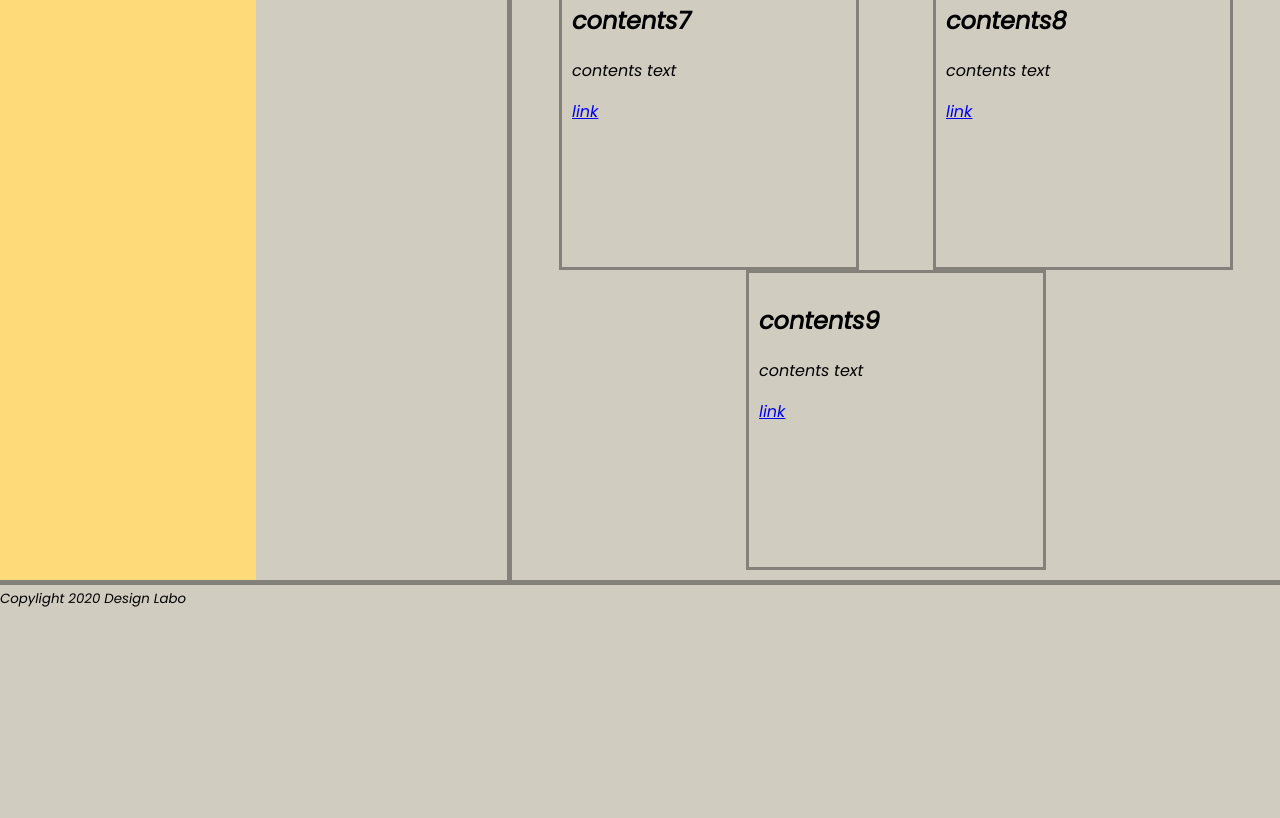
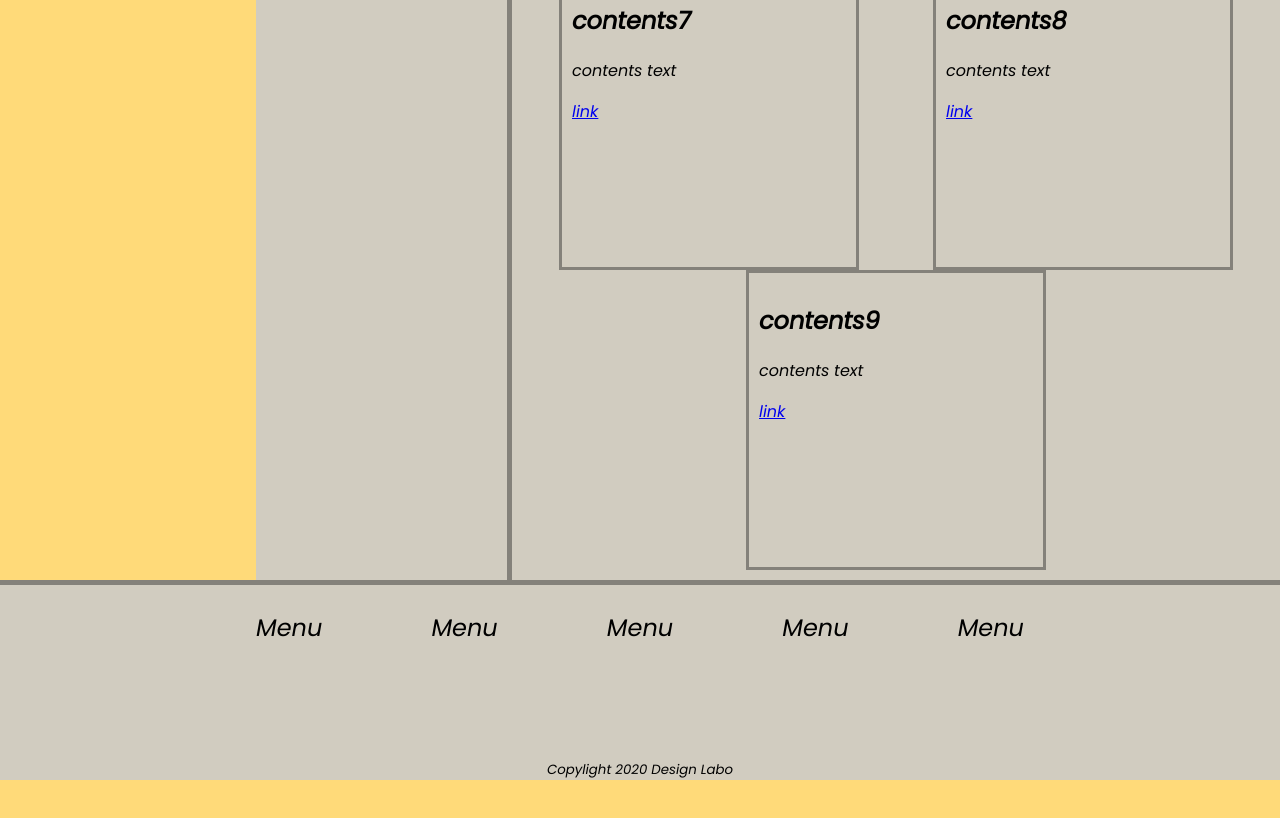
Before and after one commit to Yuuma-ujimoto/Design-labo, a plain HTML site: page design-test-no02/index.html in a window 1280 px wide. Shown: the part 1140-1958 px from the top of the page. After the commit the page ends 1920 px from the top, so only its background shows below. Drawn offline with Linux system fonts and the light colour scheme.

Commit message:
update index.html & style.css

```diff
--- a/design-test-no02/index.html
+++ b/design-test-no02/index.html
@@ -101,6 +101,13 @@
       </div>
     </div>
     <footer class="footer">
+      <div class="footer-menu-wrapper">
+        <div class="footer-menu">Menu</div>
+        <div class="footer-menu">Menu</div>
+        <div class="footer-menu">Menu</div>
+        <div class="footer-menu">Menu</div>
+        <div class="footer-menu">Menu</div>
+      </div>
       <small>Copylight 2020 Design Labo</small>
     </footer>
   </div>
--- a/design-test-no02/style.css
+++ b/design-test-no02/style.css
@@ -111,8 +111,25 @@ body{
 
 .footer{
   width: 100%;
-  height: 300px;
+  height: 200px;
   background-color: var(--sub-bg-color);
   box-sizing: border-box;
   border-top: solid 5px var(--boder-color);
+  display: flex;
+  justify-content: space-between;
+  align-items: center;
+  flex-direction: column;
 }
+
+.footer-menu-wrapper{
+  width: 60%;
+  margin-top: 25px;
+  display: flex;
+  justify-content: space-between;
+  flex-diretion: row;
+}
+
+.footer-menu{
+  font-size: 24px;
+
+}
```
